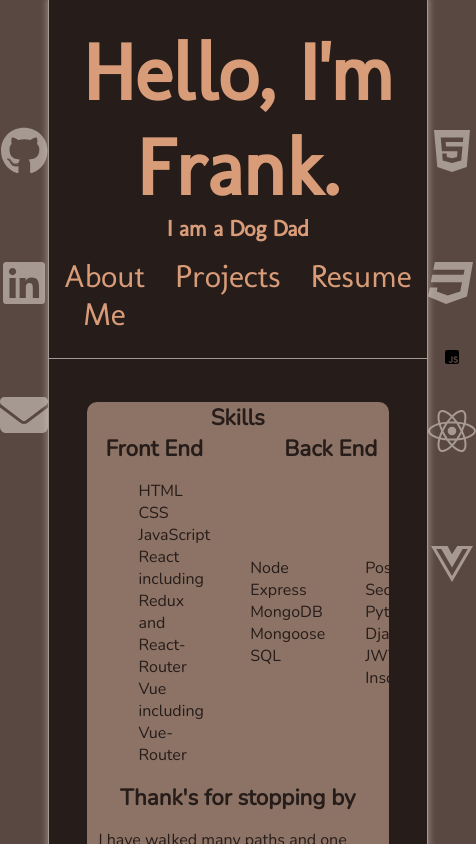
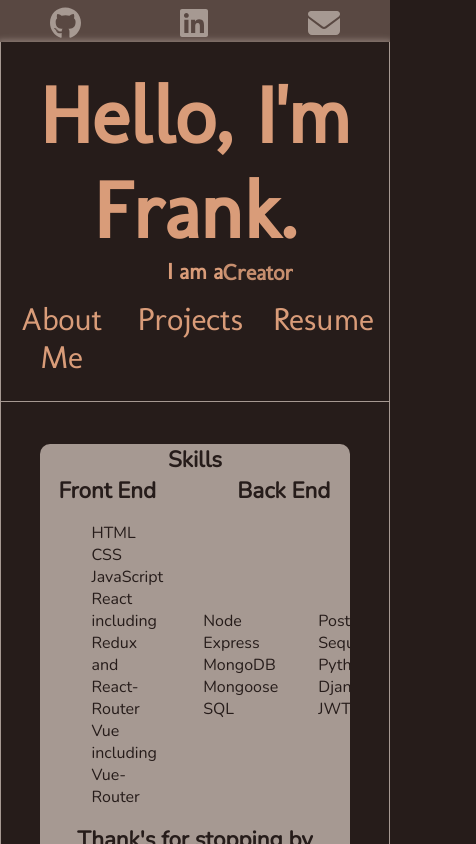
Before and after one commit to frankmarra/portfolioV1, a Vue app: page / in a window 390 px wide. Shown: the top 844 px of the page, 476 px wide, since content can reach past the window. Built offline with nearby package versions, Linux system fonts and the light colour scheme.

Commit message:
styling.  started responsive design

```diff
--- a/src/components/AboutMe.vue
+++ b/src/components/AboutMe.vue
@@ -29,14 +29,13 @@
         <li>Python</li>
         <li>Django</li>
         <li>JWT Auth</li>
-        <li>Insomnia</li>
         </ul>
         </div>
-      </div>
       </div>
       <h3>Thank's for stopping by</h3>
       <p>I have walked many paths and one thing that has always remained constant is my love of creation. Whether I am writing a song, building a house, or developing an app, nothing is more satisfying than stepping back and seeing what I have helped create.
       </p>
+      </div>
     </div>
   </div>
 </template>
--- a/src/styles/App.css
+++ b/src/styles/App.css
@@ -55,27 +55,39 @@ body {
 }
 
 #word-list:before {
+  position: absolute;
   content: "Human";
+  opacity: 0;
+  overflow-y: hidden;
+  animation: scrollup 2s infinite, cycle 6.5s infinite;
+  transition: .5s;
+}
 
-  animation: cycle 8s infinite;
+@keyframes scrollup {
+  0% {
+    opacity: 0;
+    transform: translateY(50%);
+  }
+  80% {
+    opacity: 1;
+    transform: translateY(0%);
+  }
+  95% {
+    opacity: 0;
+  }
+
+
 }
 
 @keyframes cycle {
-  0% {
-    content: 'Human';
-  }
   25% {
-    content: 'Software Engineer';
+    content: ' Software Engineer';
   }
   50% {
-    content: "Musician";
+    content: " Musician";
   }
   75% {
-    content: "Dog Dad";
-  }
-  to {
-    content: "Human";
-
+    content: " Creator";
   }
 }
 
@@ -101,7 +113,7 @@ body {
   transition: 0.3s;
 }
 
-.fa-github:hover, .fa-linkedin:hover {
+.fa-github:hover, .fa-linkedin:hover,.fa-envelope:hover {
   color: rgb(242, 242, 242);
   transform: scale(1.2)
 }
@@ -119,7 +131,7 @@ body {
 
 .about-me-copy-wrapper {
   overflow-y: scroll;
-  background-color: #8C7365;
+  background-color: #A69992;
   border-radius: 10px;
   width: 80%;
   font-family: 'Nunito', sans-serif;
@@ -134,9 +146,14 @@ body {
   margin: 0;
 }
 
+.about-me-copy-wrapper p {
+  padding: 0 4vw;
+  text-align: center;
+}
 
 .skills-list-wrapper {
   display: flex;
+  justify-content: space-evenly;
 }
 
 .front-end-skills-list {
@@ -267,3 +284,44 @@ iframe.resume {
   margin: 0;
   /* transform: translateY(-15px); */
 }
+
+@media screen and (max-width: 600px){
+  .page-wrapper {
+    display: flex;
+    flex-flow: column;
+  }
+
+  .left-gutter, .right-gutter {
+    height: 5vh;
+    position: relative;
+  }
+
+  .social-links, .tech-links {
+    display: flex;
+    flex-flow: row;
+    padding: 0;
+    margin: 0;
+    justify-content: space-around;
+    width: 100%;
+  }
+
+  .fa-github, .fa-linkedin, .fa-html5, .fa-css3, .fa-js-square, .fa-react, .fa-vuejs, .fa-envelope {
+    font-size: 2rem;
+    margin: .8vh 0;
+    transition: 0.3s;
+  }
+
+  .portfolio-carousel {
+    display: flex;
+    flex-flow: column;
+    height: 50vh;
+    justify-content: flex-start;
+    overflow-x: scroll;
+    overscroll-behavior-x: contain;
+    scroll-snap-type: x mandatory;
+    scroll-behavior: smooth;
+    padding: 20px;
+
+  }
+
+}
```
